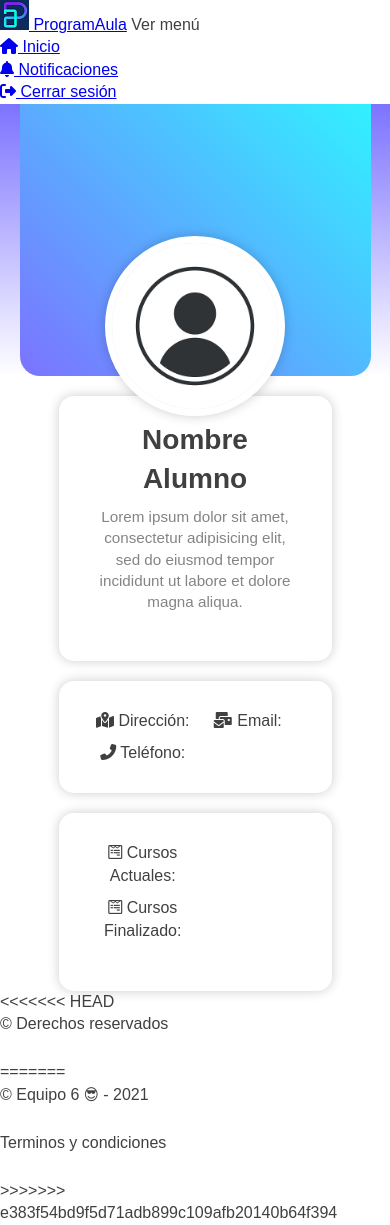
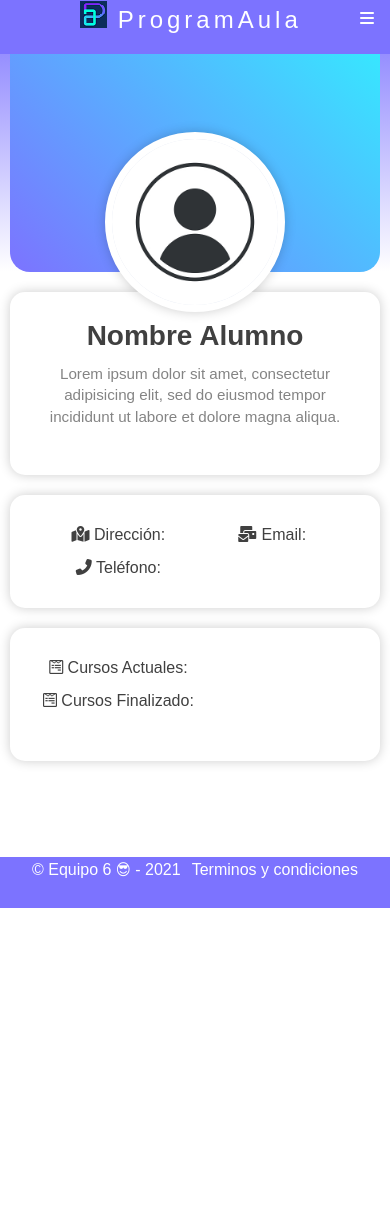
Before and after one commit to melikleiban/ProgramAula, a Spring app: page /perfilAlumno in a window 390 px wide. After the commit the page ends 908 px from the top, so only its background shows below. Run offline with Thymeleaf, Linux system fonts and the light colour scheme; the template is opened without the code that fills it, so the values that code supplies are empty; some of the project's set-up classes (security, data sources, template engines, error pages and the like) are left out, and stand-ins take their place; some libraries are stand-ins or nearby versions.

Commit message:
Cambio y arreglo de algunas cositas pagAlumno

```diff
--- a/src/main/resources/static/css/estiloPerfilAlumno.css
+++ b/src/main/resources/static/css/estiloPerfilAlumno.css
@@ -171,11 +171,11 @@
     margin-bottom: 1.6em;
 }
 
-<<<<<<< HEAD
 .container {
     width: 100%;
     margin: 0 auto;
-=======
+}
+
 .pie {
     width: 100%;
     margin: 0 auto;
@@ -184,13 +184,12 @@
     justify-content: space-between;
     align-items: center;
     flex-wrap: wrap;
->>>>>>> e383f54bd9f5d71adb899c109afb20140b64f394
 }
 
 .header {
     background-color: #7c73ff;
     color: white;
-    padding: 1rem 0;
+    padding: 0.5rem 0;
     padding-right: 4rem;
     position: fixed;
     left: 0;
@@ -213,7 +212,7 @@
 
 .logo {
     letter-spacing: 4px;
-    font-size: 2.4em;
+    font-size: 1.8em;
     padding-left: 5rem;
 }
 
@@ -294,4 +293,14 @@
     .navigation ul li a:hover {
         background: #3163cf;
     }
+
+    .logo {
+	    letter-spacing: 4px;
+	    font-size: 1.5em;
+	    margin-left: 0;
+    }
+
+    .header{
+		padding: 0;
+	}
 }
--- a/src/main/resources/templates/perfilAlumno.html
+++ b/src/main/resources/templates/perfilAlumno.html
@@ -13,7 +13,7 @@
     <header class="header">
         <div class="container logo-nav-container">
             <a href="#" class="logo"><img src="../static/img/logoChiquito.png"> ProgramAula</a>
-            <span class="menu-icon">Ver menú</span>
+            <span class="menu-icon"><i class="fas fa-bars"></i></span>
             <nav class="navigation">
                 <ul>
                     <li><a href="#"><i class="fas fa-home"></i> Inicio</a></li>
@@ -56,14 +56,10 @@
         </div>
     </section>
     <footer class="footer">
-<<<<<<< HEAD
-        <div class="container">
-            <p>© Derechos reservados</p>
-=======
         <div class="container pie">
             <p>© Equipo 6 😎 - 2021</p>
             <p>Terminos y condiciones</p>
->>>>>>> e383f54bd9f5d71adb899c109afb20140b64f394
+
         </div>
     </footer>
     <script src="https://kit.fontawesome.com/2c36e9b7b1.js" crossorigin="anonymous"></script>
```
Also changed, not shown: src/main/resources/static/img/logoChiquito.png, 2 other files.
